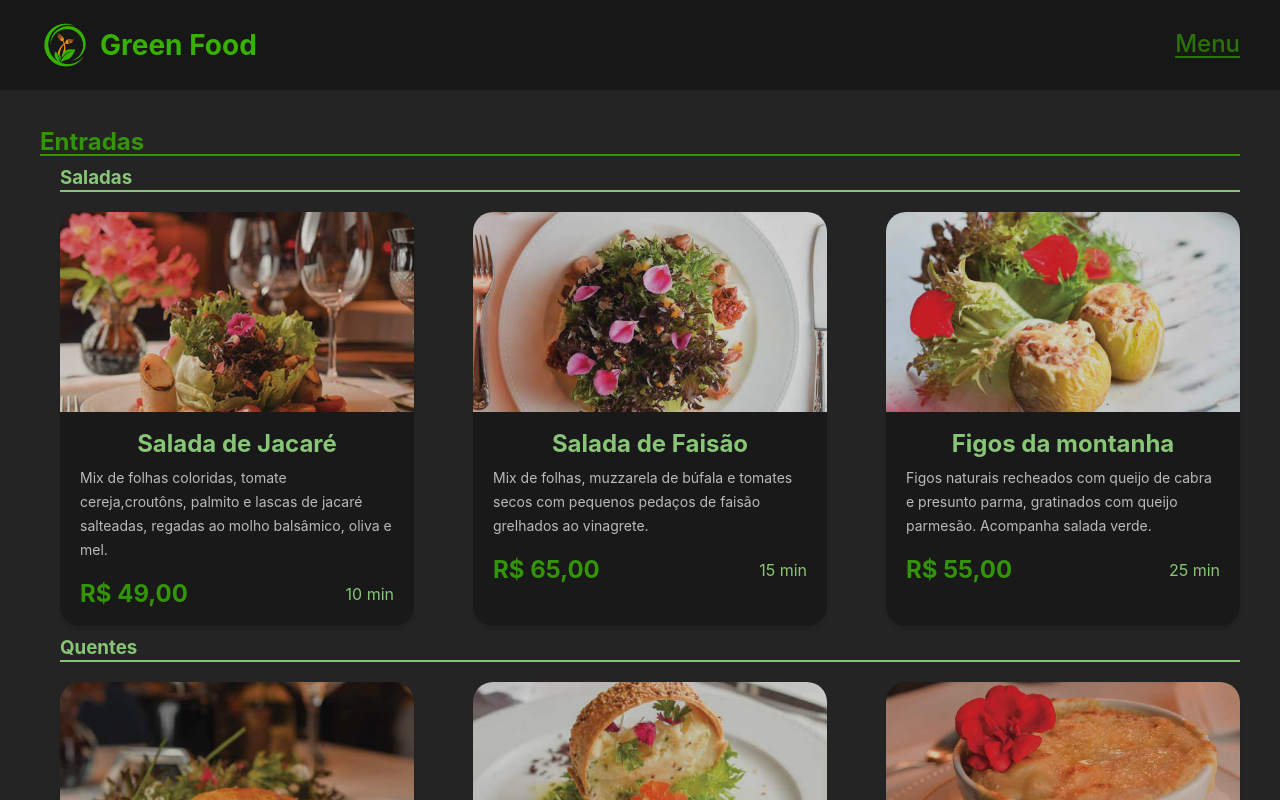
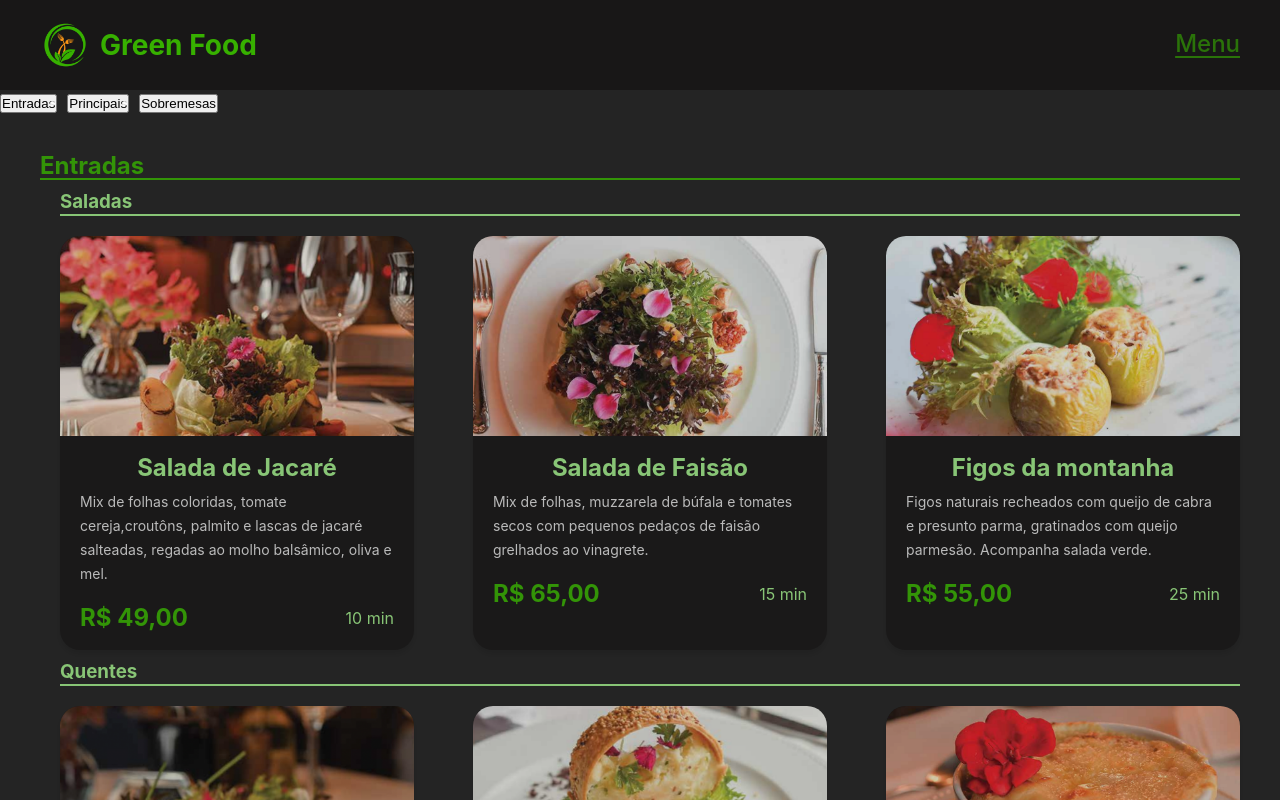
Before and after one commit to diego-wendt/Curso-DevInHouse, a React (Vite) app in the folder Exercícios/Módulo1/Semana8/: page / in a window 1280 px wide. Shown: the top 800 px of the page. Built offline with nearby package versions, Linux system fonts and the light colour scheme.

Commit message:
[M1S08]Ex09
Resolução Exercício
Módulo 1 - Semana 8 - Exercício 09

```diff
--- a/Exercícios/Módulo1/Semana8/src/App.jsx
+++ b/Exercícios/Módulo1/Semana8/src/App.jsx
@@ -1,4 +1,4 @@
-import { Footer, Header, Secao } from "@components";
+import { Footer, Header, Secao, FiltroSecao } from "@components";
 import produtos from "@services/produtos.json";
 import styles from "./App.module.css";
 
@@ -20,9 +20,19 @@ const secoes = [
 ];
 
 function App() {
+  const handleOnSelecionarSecao = (titulo) => {
+    console.log("entrou", titulo);
+  };
+
   return (
     <div className={styles.app}>
       <Header />
+
+      <FiltroSecao
+        secoes={secoes}
+        handleOnSelecionarSecao={handleOnSelecionarSecao}
+      />
+
       <main className={styles.main}>
         {secoes.map((secao) => {
           return (
--- /dev/null
+++ b/Exercícios/Módulo1/Semana8/src/components/FiltroSecao/FiltroSecao.jsx
@@ -0,0 +1,26 @@
+import styles from "./FiltroSecao.module.css";
+import PropTypes from "prop-types";
+// import React from "react";
+
+export const FiltroSecao = ({ secoes = [], onSelecionarSecao }) => {
+  return (
+    <div >
+      <ul className={styles.areaBotoes}>
+        {secoes.map((secao) => (
+          <li>
+            <button onClick={() => {}}>{secao.nome}</button>
+          </li>
+        ))}
+      </ul>
+    </div>
+  );
+};
+
+FiltroSecao.propTypes = {
+  onSelecionarSecao: PropTypes.func.isRequired,
+  secoes: PropTypes.arrayOf(
+    PropTypes.shape({
+      nome: PropTypes.string,
+    })
+  ),
+};
--- /dev/null
+++ b/Exercícios/Módulo1/Semana8/src/components/FiltroSecao/FiltroSecao.module.css
@@ -0,0 +1,4 @@
+.areaBotoes{
+    display: flex;
+    gap: 10px;
+}
--- /dev/null
+++ b/Exercícios/Módulo1/Semana8/src/components/FiltroSecao/index.jsx
@@ -0,0 +1 @@
+export * from "./FiltroSecao";
```
Also changed, not shown: Exercícios/Módulo1/Semana8/src/components/index.jsx (+7 -6 lines).
